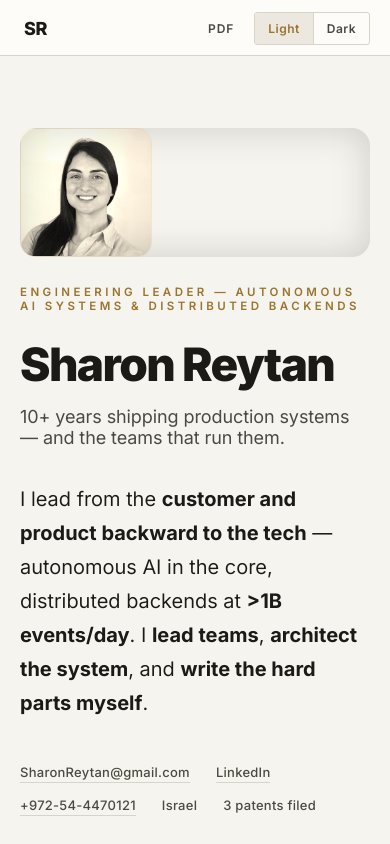
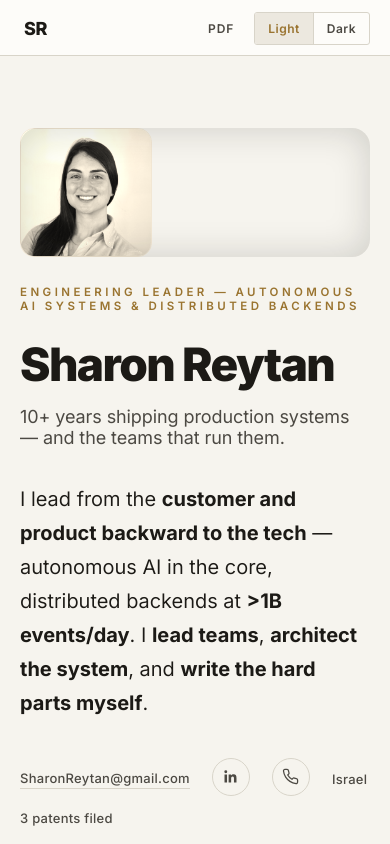
Before and after one commit to sharonreytan/sharonreytan.github.io, a plain HTML site: page index.html in a window 390 px wide. Shown: the top 844 px of the page. Drawn offline with Linux system fonts and the light colour scheme.

Commit message:
Portfolio v3.10: icon buttons for LinkedIn and phone
Replace the "LinkedIn" / "+972..." text links with round hairline icon
buttons (gold on hover) in the hero and footer; email stays as text.
aria-labels and tooltips carry the details; print-only line now includes
phone and LinkedIn so paper keeps the contact info.

Co-Authored-By: Claude Fable 5 <noreply@anthropic.com>

```diff
--- a/index.html
+++ b/index.html
@@ -142,6 +142,18 @@ b { font-weight: 650; }
 }
 .u:hover { color: var(--accent); background-size: 100% 1px; border-color: transparent; }
 
+/* round icon links (LinkedIn, phone) */
+.iconlink {
+  display: inline-flex; align-items: center; justify-content: center;
+  width: 38px; height: 38px; border-radius: 50%;
+  border: 1px solid var(--hair); color: var(--muted); text-decoration: none;
+  transition: color .18s ease-out, border-color .18s ease-out, transform .18s ease-out;
+}
+.iconlink:hover { color: var(--accent); border-color: var(--accent); transform: translateY(-1px); }
+.iconlink svg { width: 17px; height: 17px; display: block; }
+.iconlink .ic-fill { fill: currentColor; }
+.iconlink .ic-stroke { fill: none; stroke: currentColor; stroke-width: 1.8; stroke-linecap: round; stroke-linejoin: round; }
+
 /* ---------- 3. UTILITIES ---------- */
 .vh {
   position: absolute; width: 1px; height: 1px;
@@ -242,7 +254,7 @@ html:not(.js) .theme-seg, html:not(.js) .js-print { display: none; }
   text-wrap: pretty;
 }
 .pitch b { font-weight: 700; }
-.hero .contact { margin-top: 38px; display: flex; flex-wrap: wrap; gap: 8px 26px; align-items: baseline; }
+.hero .contact { margin-top: 38px; display: flex; flex-wrap: wrap; gap: 8px 22px; align-items: center; }
 .hero .contact a, .hero .contact span {
   font-size: 13px; font-weight: 500; color: var(--muted); letter-spacing: .02em;
 }
@@ -675,8 +687,12 @@ html.motion [data-reveal].in { opacity: 1; transform: none; }
       </p>
       <div class="contact">
         <a class="u" href="mailto:SharonReytan@gmail.com">SharonReytan@gmail.com</a>
-        <a class="u" href="https://www.linkedin.com/in/sharon-reytan/">LinkedIn</a>
-        <a class="u" href="tel:+972544470121">+972-54-4470121</a>
+        <a class="iconlink" href="https://www.linkedin.com/in/sharon-reytan/" aria-label="LinkedIn profile" title="LinkedIn">
+          <svg viewBox="0 0 24 24" aria-hidden="true"><path class="ic-fill" d="M20.45 20.45h-3.55v-5.57c0-1.33-.03-3.04-1.85-3.04-1.85 0-2.14 1.45-2.14 2.94v5.67H9.36V9h3.41v1.56h.05c.47-.9 1.63-1.85 3.36-1.85 3.6 0 4.27 2.37 4.27 5.45v6.29zM5.34 7.43a2.06 2.06 0 1 1 0-4.12 2.06 2.06 0 0 1 0 4.12zM7.12 20.45H3.55V9h3.57v11.45z"></path></svg>
+        </a>
+        <a class="iconlink" href="tel:+972544470121" aria-label="Call +972-54-4470121" title="+972-54-4470121">
+          <svg viewBox="0 0 24 24" aria-hidden="true"><path class="ic-stroke" d="M22 16.92v3a2 2 0 0 1-2.18 2 19.79 19.79 0 0 1-8.63-3.07 19.5 19.5 0 0 1-6-6A19.79 19.79 0 0 1 2.12 4.18 2 2 0 0 1 4.11 2h3a2 2 0 0 1 2 1.72c.13.96.36 1.9.7 2.81a2 2 0 0 1-.45 2.11L8.09 9.91a16 16 0 0 0 6 6l1.27-1.27a2 2 0 0 1 2.11-.45c.91.34 1.85.57 2.81.7A2 2 0 0 1 22 16.92z"></path></svg>
+        </a>
         <span>Israel</span>
         <span>3 patents filed</span>
       </div>
@@ -1156,11 +1172,15 @@ html.motion [data-reveal].in { opacity: 1; transform: none; }
       <a class="cta" href="mailto:SharonReytan@gmail.com">SharonReytan@gmail.com</a>
       <button class="ghostbtn" id="copy-email" type="button">copy email</button>
       <button class="ghostbtn js-print" type="button" aria-label="Save this page as a PDF">save as PDF</button>
-      <a class="u quiet" href="https://www.linkedin.com/in/sharon-reytan/">LinkedIn</a>
-      <a class="u quiet" href="tel:+972544470121">+972-54-4470121</a>
+      <a class="iconlink" href="https://www.linkedin.com/in/sharon-reytan/" aria-label="LinkedIn profile" title="LinkedIn">
+        <svg viewBox="0 0 24 24" aria-hidden="true"><path class="ic-fill" d="M20.45 20.45h-3.55v-5.57c0-1.33-.03-3.04-1.85-3.04-1.85 0-2.14 1.45-2.14 2.94v5.67H9.36V9h3.41v1.56h.05c.47-.9 1.63-1.85 3.36-1.85 3.6 0 4.27 2.37 4.27 5.45v6.29zM5.34 7.43a2.06 2.06 0 1 1 0-4.12 2.06 2.06 0 0 1 0 4.12zM7.12 20.45H3.55V9h3.57v11.45z"></path></svg>
+      </a>
+      <a class="iconlink" href="tel:+972544470121" aria-label="Call +972-54-4470121" title="+972-54-4470121">
+        <svg viewBox="0 0 24 24" aria-hidden="true"><path class="ic-stroke" d="M22 16.92v3a2 2 0 0 1-2.18 2 19.79 19.79 0 0 1-8.63-3.07 19.5 19.5 0 0 1-6-6A19.79 19.79 0 0 1 2.12 4.18 2 2 0 0 1 4.11 2h3a2 2 0 0 1 2 1.72c.13.96.36 1.9.7 2.81a2 2 0 0 1-.45 2.11L8.09 9.91a16 16 0 0 0 6 6l1.27-1.27a2 2 0 0 1 2.11-.45c.91.34 1.85.57 2.81.7A2 2 0 0 1 22 16.92z"></path></svg>
+      </a>
     </div>
     <p class="status" aria-hidden="true">// I steer, Claude codes — no framework, no build step. uptime: 100%</p>
-    <p class="print-url">sharonreytan.github.io</p>
+    <p class="print-url">sharonreytan.github.io · +972-54-4470121 · linkedin.com/in/sharon-reytan</p>
   </div>
 </footer>
 
```
